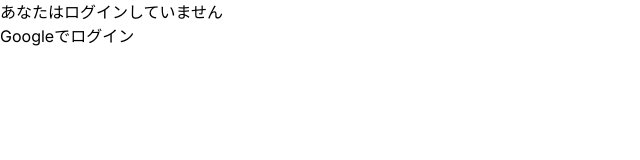
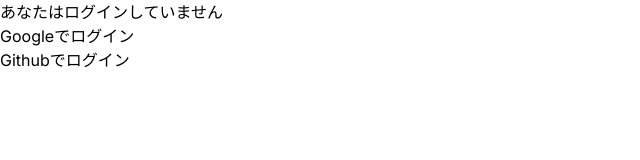
Before and after one commit to yutakoseki/template-next-prisma-supabase, a Next.js app: page / in a window 1280 px wide. Shown: the top 160 px of the page, without its empty margins (0-640 px from the left). Built offline with nearby package versions, Linux system fonts and the light colour scheme; no server answers.

Commit message:
Auth Github追加

```diff
--- a/app/api/auth/[...nextauth]/options.ts
+++ b/app/api/auth/[...nextauth]/options.ts
@@ -1,5 +1,6 @@
 import type { NextAuthOptions } from 'next-auth';
 import GoogleProvider from 'next-auth/providers/google';
+import GitHubProvider from 'next-auth/providers/github';
 
 export const options: NextAuthOptions = {
   providers: [
@@ -7,5 +8,9 @@
       clientId: process.env.GOOGLE_CLIENT_ID as string,
       clientSecret: process.env.GOOGLE_CLIENT_SECRET as string,
     }),
+    GitHubProvider({
+      clientId: process.env.GITHUB_CLIENT_ID || '',
+      clientSecret: process.env.GITHUB_CLIENT_SECRET || '',
+    }),
   ],
-};
+}
--- a/app/components/Login.tsx
+++ b/app/components/Login.tsx
@@ -12,7 +12,16 @@
     return (
       <div>
         <p>あなたはログインしていません</p>
-        <button onClick={() => signIn('google', {}, { prompt: 'login' })}>Googleでログイン</button>
+        <div>
+          <button onClick={() => signIn('google', {}, { prompt: 'login' })}>
+            Googleでログイン
+          </button>
+        </div>
+        <div>
+          <button onClick={() => signIn('github', {}, { prompt: 'login' })}>
+            Githubでログイン
+          </button>
+        </div>
       </div>
     );
   }
```
Also changed, not shown: 2 other files (tests, documents, lock files or other folders).
